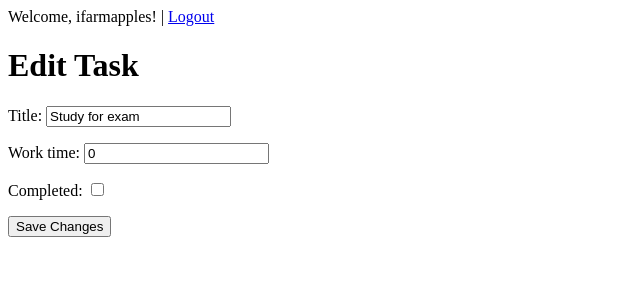
After one commit to RouvenBlaettler/To-Do-App, a Django app: page /edit_task/1/1/ in a window 1280 px wide. The commit adds this page. Shown: the top 300 px of the page, without its empty margins (0-640 px from the left). Run offline with Django 5.2, Linux system fonts and the light colour scheme; a user stored in the database is signed in; data comes from the database, SQL or seed files in the repository; both versions use the stored data as it was after the commit.

Commit message:
add edit function

```diff
--- a/tasks/templates/tasks/dashboard.html
+++ b/tasks/templates/tasks/dashboard.html
@@ -32,7 +32,7 @@
 <h3>Normal Tasks:</h3>
 <ul>
     {% for task in normal_tasks %}
-        <li>{{ task.title }} - Completed: {{ task.completed }}</li>
+        <li>{{ task.title }} | <a href="{% url 'edit_task' task.id 'normal' %}">Edit</a></li>
     {% empty %}
         <li>No normal tasks available.</li>
     {% endfor %}
@@ -42,7 +42,7 @@
 <h3>Continuous Tasks:</h3>
 <ul>
     {% for task in continuous_tasks %}
-        <li>{{ task.title }} - Work time: {{ task.work_time }}</li>
+        <li>{{ task.title }} | <a href="{% url 'edit_task' task.id 'continuous' %}">Edit</a></li>
     {% empty %}
         <li>No continuous tasks available.</li>
     {% endfor %}
--- /dev/null
+++ b/tasks/templates/tasks/edit_task.html
@@ -0,0 +1,10 @@
+{% extends "tasks/base.html" %}
+
+{% block content %}
+<h1>Edit Task</h1>
+<form method="post">
+    {% csrf_token %}
+    {{ form.as_p }}
+    <button type="submit">Save Changes</button>
+</form>
+{% endblock %}
--- a/tasks/urls.py
+++ b/tasks/urls.py
@@ -1,6 +1,6 @@
 from django.contrib import admin
 from django.urls import path
-from .views import dashboard, register, login_view, logout_view
+from .views import dashboard, register, login_view, logout_view, edit_task
 
 urlpatterns = [
     path('', dashboard, name='dashboard'),
@@ -8,4 +8,5 @@ urlpatterns = [
     path('register/', register, name='register'),
     path('login/', login_view, name='login'),
     path('logout/', logout_view, name='logout'),
+    path('edit_task/<int:task_id>/<str:task_type>/', edit_task, name='edit_task'),
 ]
--- a/tasks/views.py
+++ b/tasks/views.py
@@ -81,3 +81,22 @@ def dashboard(request):
         'continuous_task_form': continuous_task_form,
     }
     return render(request, 'tasks/dashboard.html', context)
+
+
+def edit_task(request, task_id, task_type):
+    if task_type == 'normal':
+        task = NormalTask.objects.get(id=task_id, user=request.user)
+        form_class = NormalTaskForm
+    else:
+        task = ContinuousTask.objects.get(id=task_id, user=request.user)
+        form_class = ContinuousTaskForm
+
+    if request.method == 'POST':
+        form = form_class(request.POST, instance=task)
+        if form.is_valid():
+            form.save()
+            return redirect('dashboard')
+    else:
+        form = form_class(instance=task)
+
+    return render(request, 'tasks/edit_task.html', {'form': form, 'task_type': task_type})
```
Also changed, not shown: db.sqlite3.
